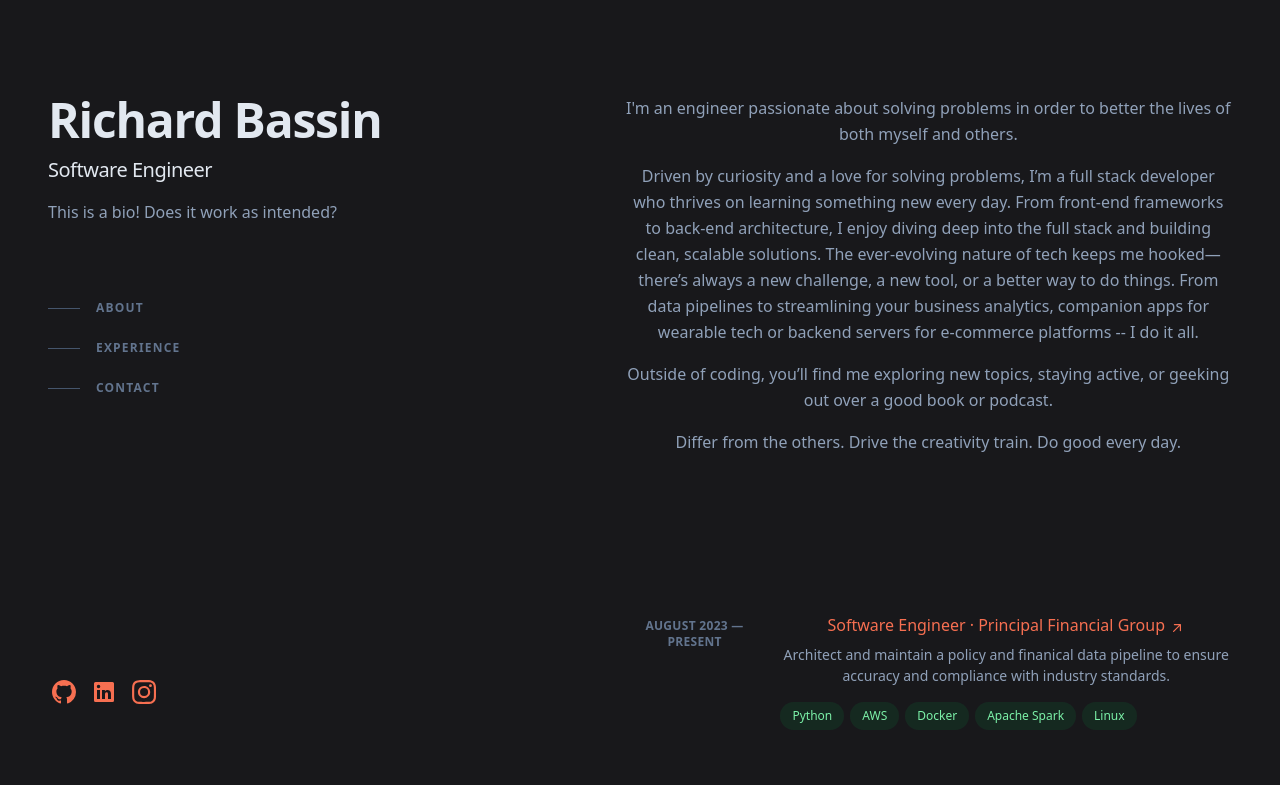
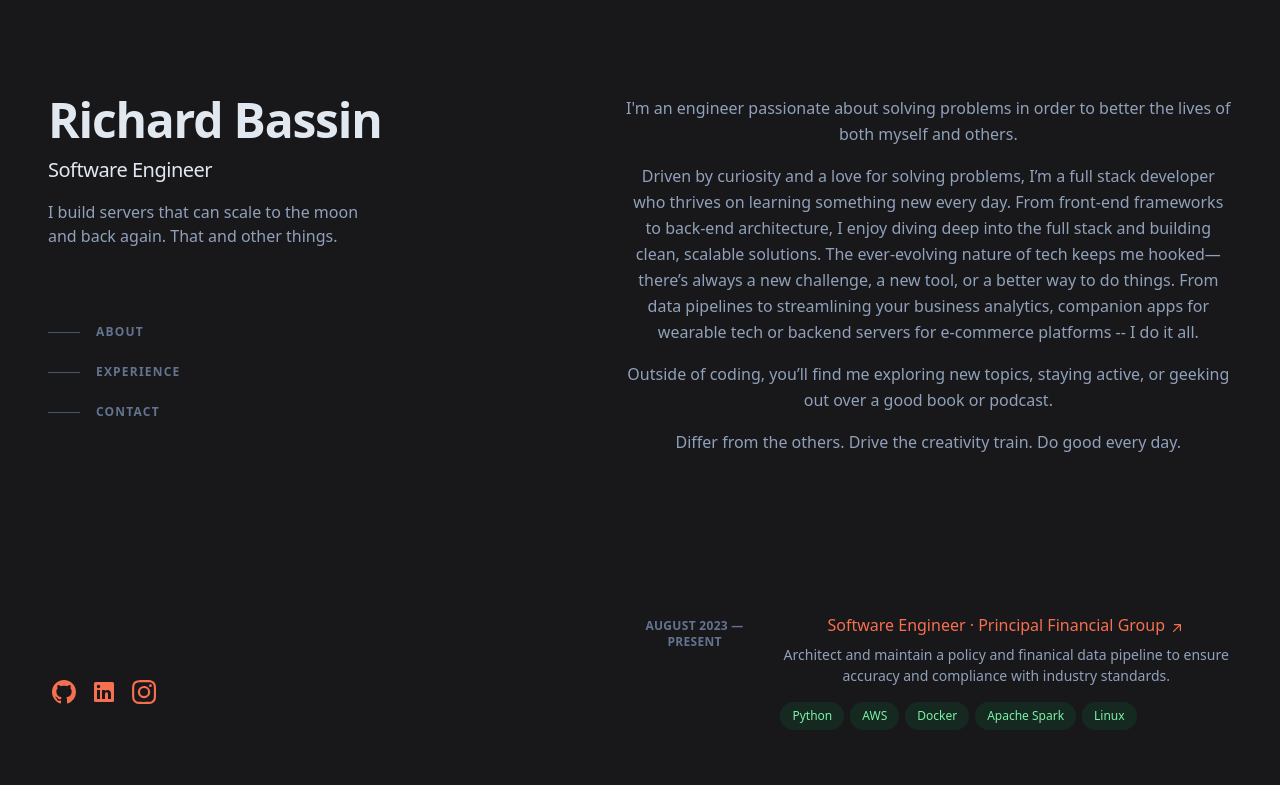
Before and after one commit to thedunerats/thedunerats.github.io, a React (Vite) app in the folder cv-website/: page / in a window 1280 px wide. Shown: the top 785 px of the page. Built offline with nearby package versions, Linux system fonts and the light colour scheme.

Commit message:
fix bg page div size

```diff
--- a/cv-website/src/pages/HomePage.tsx
+++ b/cv-website/src/pages/HomePage.tsx
@@ -5,14 +5,14 @@ import ContactForm from '../components/ContactForm'
 function HomePage() {
     return <div className="home bg-zinc-900 leading-relaxed text-slate-400 antialiased selection:bg-teal-300 selection:text-teal-900">
         <div className='pointer-events-none fixed inset-0 z-30 transition duration-300 lg:absolute home-formatting-div'></div>
-        <div className="mx-auto min-h-screen max-w-screen-xl px-6 py-12 font-sans md:px-12 md:py-16 lg:py-0 columnar-formatting">
+        <div className="mx-auto min-h-screen max-w-screen-2xl px-6 py-12 font-sans md:px-12 md:py-16 lg:py-0 columnar-formatting">
             <div className='lg:flex lg:justify-between lg:gap-4'>
                 {/* 2 columnar divs go in here */}
                 <header className="lg:sticky lg:top-0 lg:flex lg:max-h-screen lg:w-[48%] lg:flex-col lg:justify-between lg:py-24">
                     <div>
                         <h1 className='text-4xl font-bold tracking-tight text-slate-200 sm:text-5xl title-text'>Richard Bassin</h1>
                         <h2 className='text-lg font-medium tracking-tight text-slate-200 sm:text-xl title-text job-title'>Software Engineer</h2>
-                        <p className='max-w-xs leading-normal title-text job-description'>This is a bio! Does it work as intended?</p>
+                        <p className='max-w-xs leading-normal title-text job-description'>I build servers that can scale to the moon and back again. That and other things.</p>
                         <nav className='nav hidden lg:block mt-16'>
                             <ul className='w-max'>
                                 {/* TODO: SPACE THE LIST ELEMENTS APART FROM ONE ANOTHER */}
```
